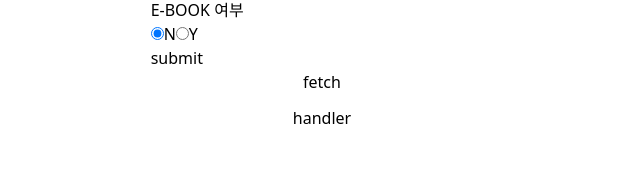
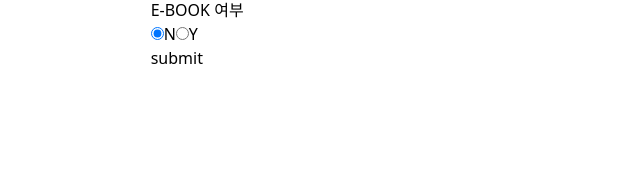
Before and after one commit to tyange/to-be-published, a Vue app: page / in a window 1280 px wide. Shown: the part 124-300 px from the top of the page, without its empty margins (318-958 px from the left). Built offline with nearby package versions, Linux system fonts and the light colour scheme.

Commit message:
cleaning code

```diff
--- a/src/components/BookList.vue
+++ b/src/components/BookList.vue
@@ -6,16 +6,10 @@ import BookItem from "./BookItem.vue";
 const store = useBooksStore();
 
 const books = computed(() => store.getBooks);
-
-const handler = () => {
-  console.log(store.getBooks);
-};
 </script>
 
 <template>
   <ul class="w-full flex flex-col gap-3">
-    <button v-on:click="store.fetchBooks()">fetch</button>
-    <button v-on:click="handler">handler</button>
     <li v-for="book in books" :key="book.EA_ISBN" class="border rounded-xl w-full p-3 shadow-md">
       <BookItem :title="book.TITLE" :pre_price="book.PRE_PRICE" :author="book.AUTHOR" :pre_date="book.PUBLISH_PREDATE"
                 :isbn="book.EA_ISBN" :publisher="book.PUBLISHER" />
```
